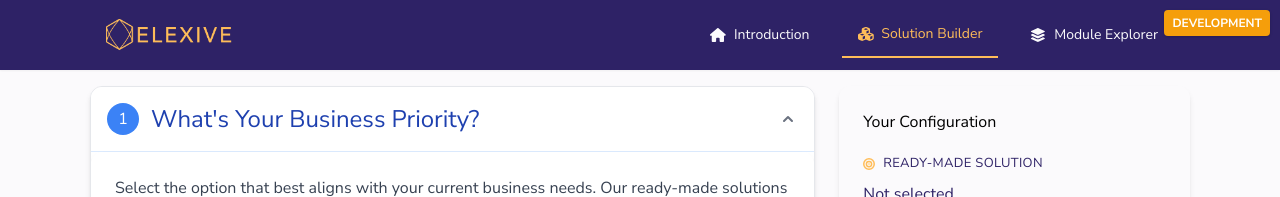
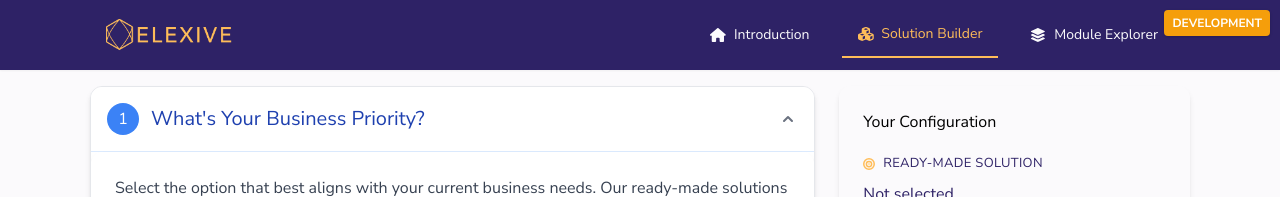
Before and after one commit to elexive-com/elexive-calc, a React (Create React App) app: page / in a window 1280 px wide. Both pictures are taken after a click on the button "Solution Builder". Shown: the top 197 px of the page. Built offline with nearby package versions, Linux system fonts and the light colour scheme; what @react-pdf/renderer would draw is missing.

Commit message:
made header font one size smaller to look nicer

```diff
--- a/src/CalculatorApp.jsx
+++ b/src/CalculatorApp.jsx
@@ -257,7 +257,7 @@ const CalculatorApp = () => {
             </div>
 
             {/* Title */}
-            <h2 className={`elx-section-heading text-2xl flex items-center leading-none my-0 ${
+            <h2 className={`elx-section-heading text-xl flex items-center leading-none my-0 ${
               isComplete
                 ? 'text-green-800'
                 : isActive
```
